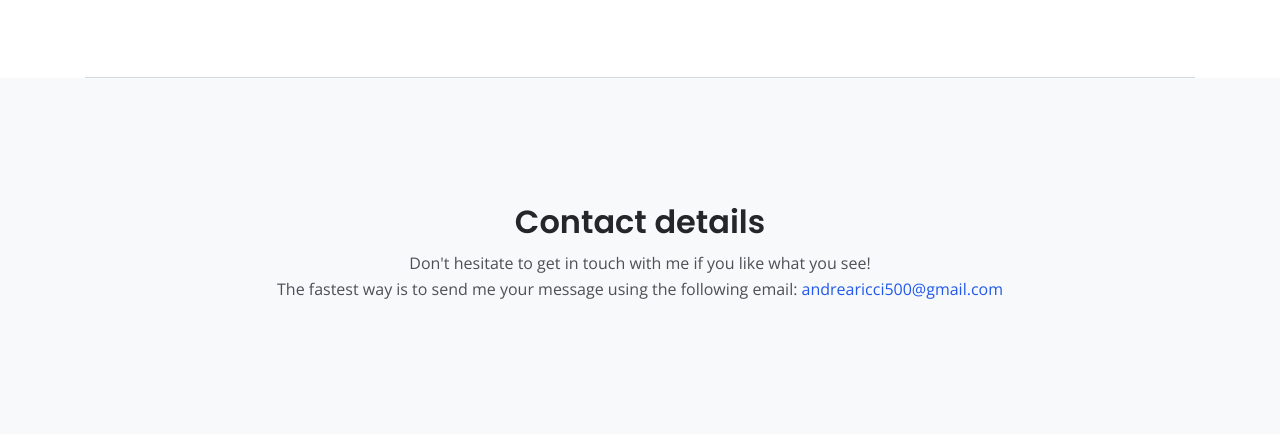
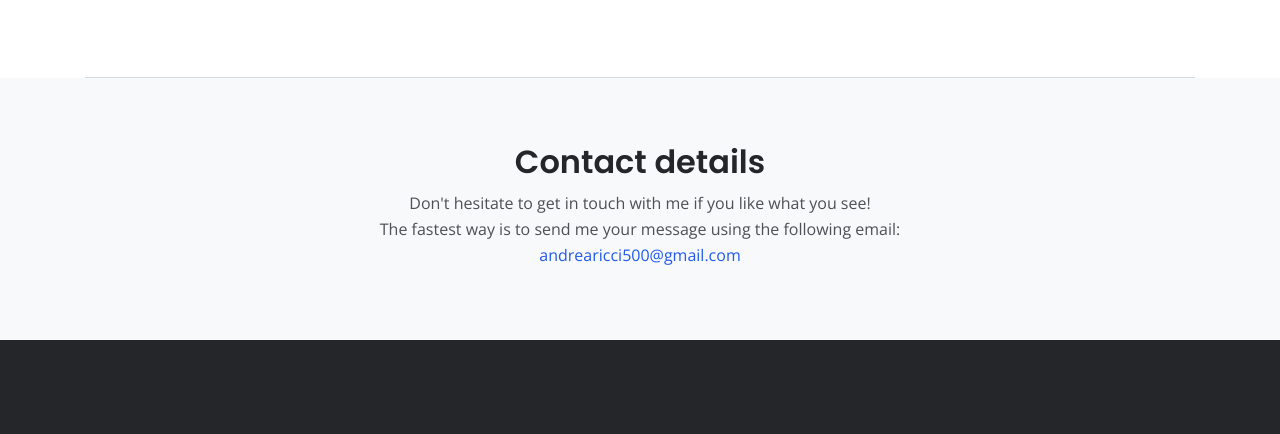
Before and after one commit to Riccio93/Riccio93.github.io, a plain HTML site: page index.html in a window 1280 px wide. Shown: the part 4242-4676 px from the top of the page. Drawn offline with nearby package versions, Linux system fonts and the light colour scheme.

Commit message:
Update form section css

```diff
--- a/css/styles.css
+++ b/css/styles.css
@@ -835,8 +835,8 @@ input[type='checkbox'] {
 /*     Contact     */
 /*******************/
 .form-1 {
-	padding-top: 7.75rem;
-	padding-bottom: 7rem;
+	padding-top: 4rem;
+	padding-bottom: 0.5rem;
 	text-align: center;
 }
 
--- a/index.html
+++ b/index.html
@@ -334,7 +334,7 @@
             <div class="row">
                 <div class="col-lg-12">
                     <h2>Contact details</h2>
-                    <p class="p-heading">Don't hesitate to get in touch with me if you like what you see! <br> The fastest way is to send me your message using the following email: <a class="blue no-line" href = "mailto: andrearicci500@gmail.com">andrearicci500@gmail.com</a></p>
+                    <p class="p-heading">Don't hesitate to get in touch with me if you like what you see! <br> The fastest way is to send me your message using the following email:<br> <a class="blue no-line" href = "mailto: andrearicci500@gmail.com">andrearicci500@gmail.com</a></p>
                 </div> <!-- end of col -->
             </div> <!-- end of row -->
             <div class="row">
```
